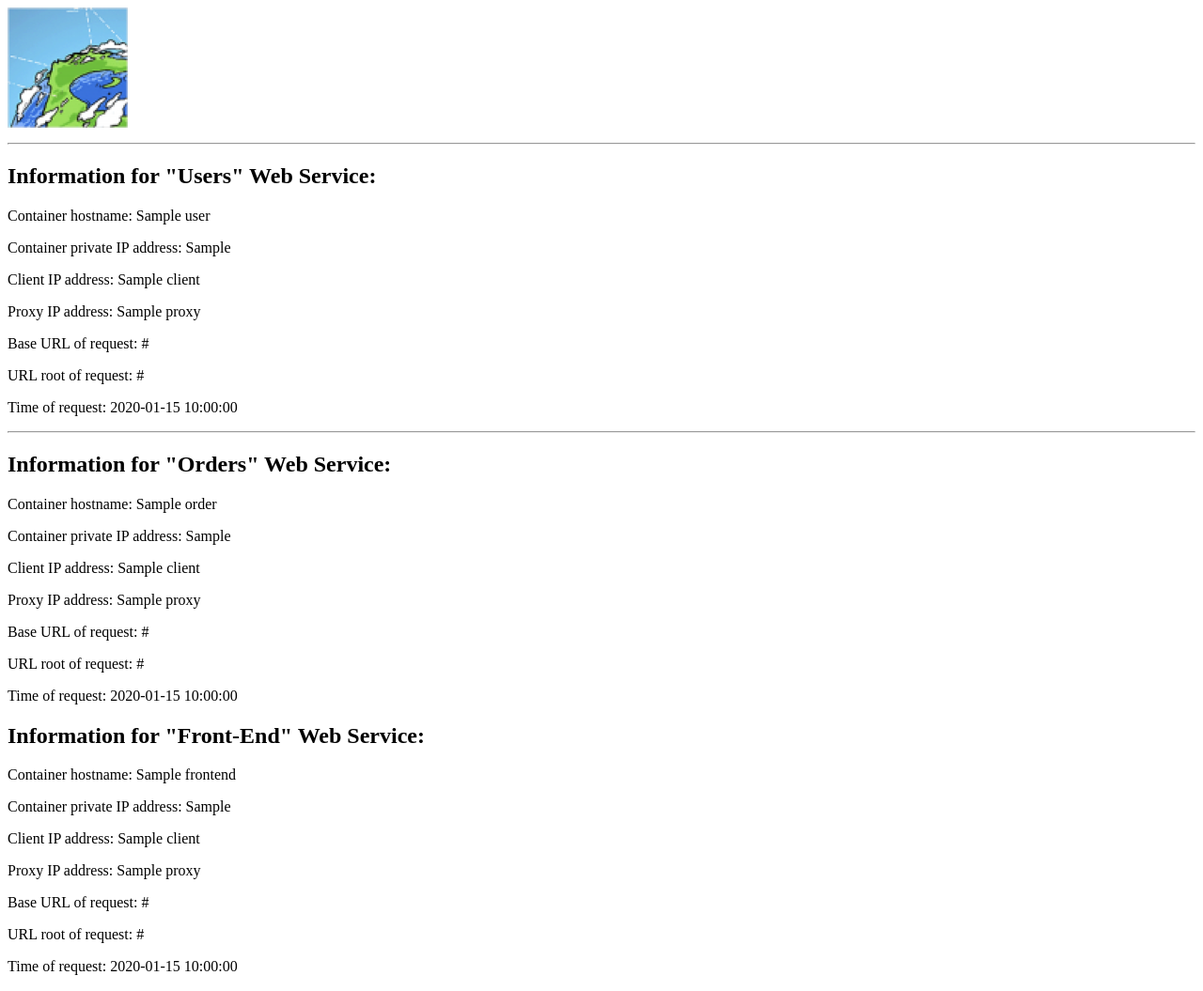
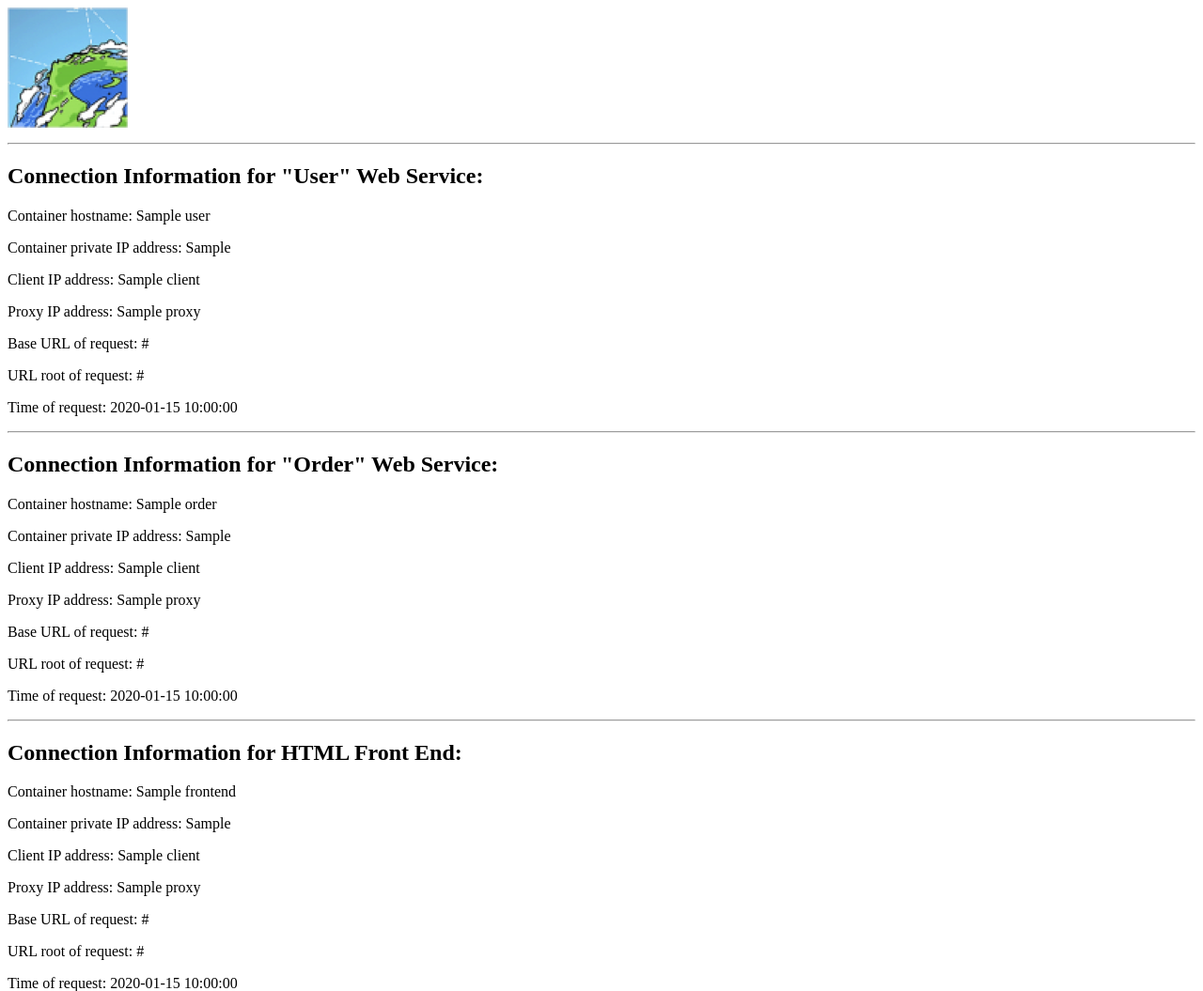
Before and after one commit to scottslowe/flask-web-svc, a Flask app: template app/templates/index.html in a window 1280 px wide. Shown: the top 1055 px of the page at 94% size. Run offline with Flask 2, Linux system fonts and the light colour scheme; the template is opened without the code that fills it: most values are stand-ins (such as "Sample title", 1, 10 or a date in 2020).

Commit message:
Fix minor bugs
Fix missing horizontal rule in HTML template. Tweak wording in template. Set sane defaults for environment variables in main.py. Adjust docker-compose.yml to take advantage of sane defaults.

Signed-off-by: Scott Lowe <scott.lowe@scottlowe.org>

```diff
--- a/app/main.py
+++ b/app/main.py
@@ -55,14 +55,14 @@ def show_info_json(svc_url):
 def show_info_html():
     # Get information from "users" web service
     user_ws_response = get_svc_info(
-        host = str(os.getenv('USER_API_HOST', 'localhost')),
-        port = str(os.getenv('USER_API_PORT', '5000')),
+        host = str(os.getenv('USER_API_HOST', 'user-api')),
+        port = str(os.getenv('USER_API_PORT', '6000')),
         service = 'users')
 
     # Get information from "orders" web service
     order_ws_response = get_svc_info(
-        host = str(os.getenv('ORDER_API_HOST', 'localhost')),
-        port = str(os.getenv('ORDER_API_PORT', '5000')),
+        host = str(os.getenv('ORDER_API_HOST', 'order-api')),
+        port = str(os.getenv('ORDER_API_PORT', '7000')),
         service = 'orders')
 
     # Gather information for front-end service
--- a/app/templates/index.html
+++ b/app/templates/index.html
@@ -7,7 +7,7 @@
 
       <hr/>
 
-      <h2>Information for "Users" Web Service:</h2>
+      <h2>Connection Information for "User" Web Service:</h2>
 
         <p>Container hostname: {{ users['container_hostname'] }}</p>
         <p>Container private IP address: {{ users['container_ip'] }}</p>
@@ -19,7 +19,7 @@
 
       <hr/>
 
-      <h2>Information for "Orders" Web Service:</h2>
+      <h2>Connection Information for "Order" Web Service:</h2>
 
         <p>Container hostname: {{ orders['container_hostname'] }}</p>
         <p>Container private IP address: {{ orders['container_ip'] }}</p>
@@ -29,7 +29,9 @@
         <p>URL root of request: {{ orders['urlroot'] }}</p>
         <p>Time of request: {{ orders['time'] }}</p>
 
-      <h2>Information for "Front-End" Web Service:</h2>
+      <hr/>
+
+      <h2>Connection Information for HTML Front End:</h2>
 
         <p>Container hostname: {{ frontend['container_hostname'] }}</p>
         <p>Container private IP address: {{ frontend['container_ip'] }}</p>
```
Also changed, not shown: docker-compose.yml (+3 -8 lines).
